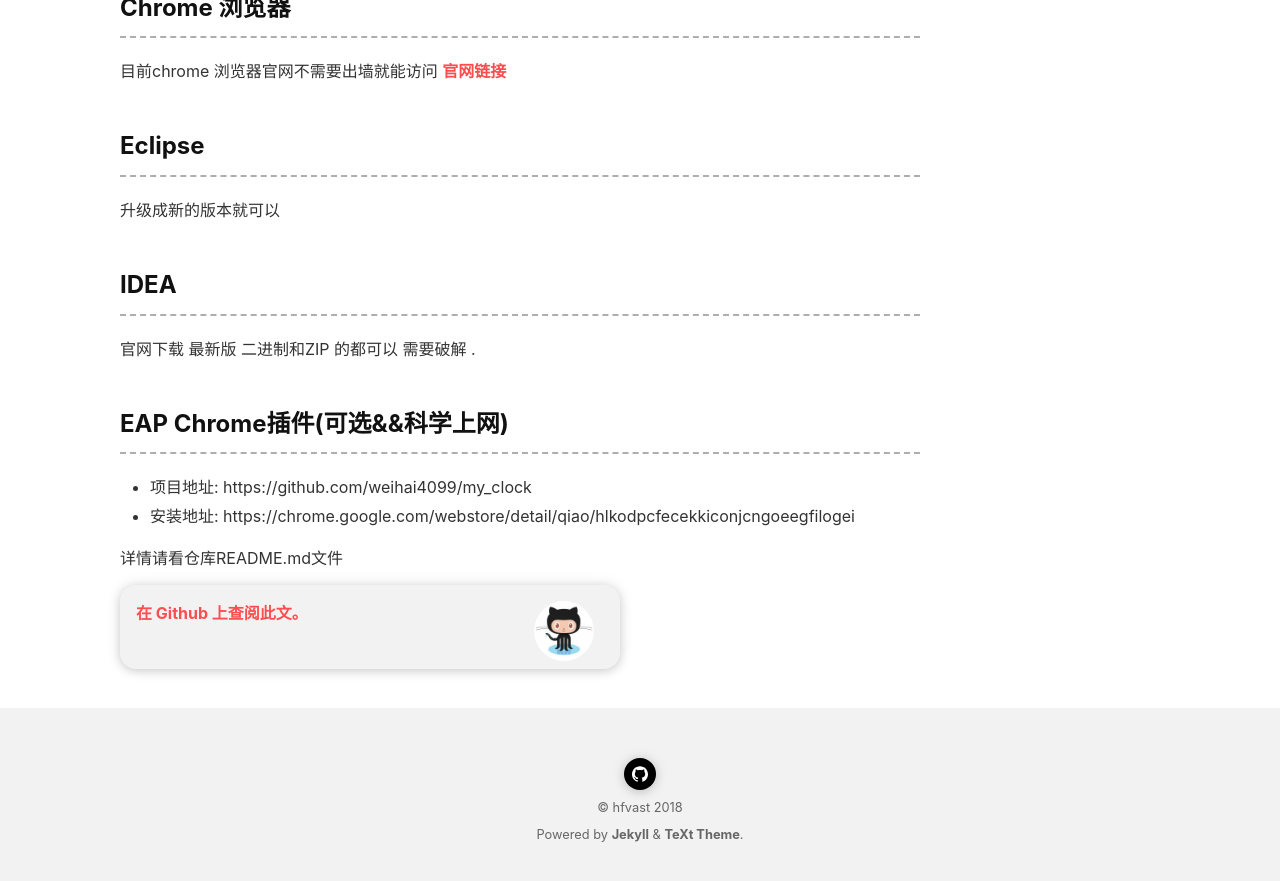
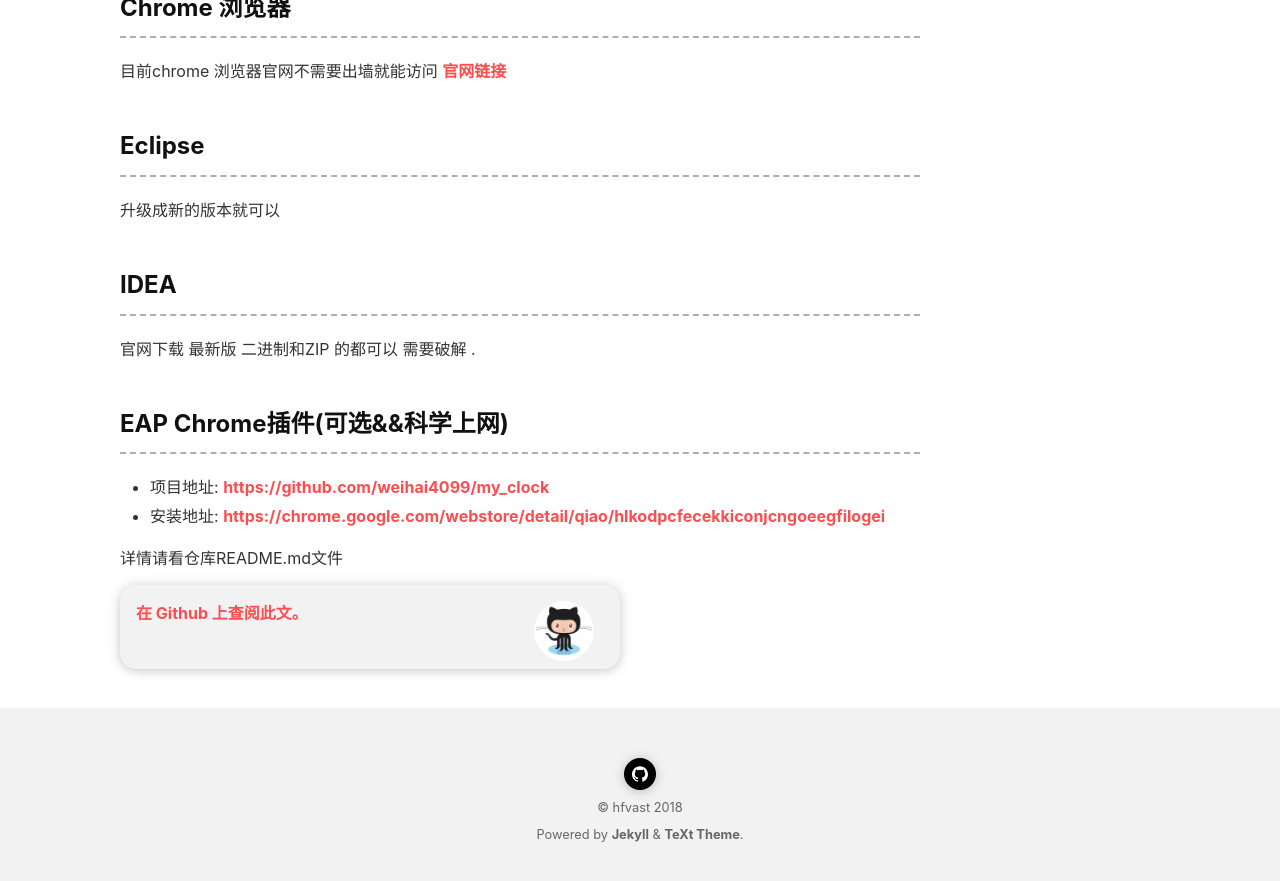
Before and after one commit to FireLee1413/hfvast.github.io, a Jekyll site: the page built from _posts/2018-01-24-eap使用(2)-工具安装.md, in a window 1280 px wide and 900 px high, scrolled down 2584 px. Shown: the top 881 px of the window. Built offline with Jekyll 4.4.1, drawn with Linux system fonts in a browser that asks for light colours; nearby versions of some CDN libraries; comment, search, counter and statistics services are not loaded; part of the change alters nothing that is shown.

Commit message:
超链接

```diff
--- a/_posts/2018-01-24-eap使用(2)-工具安装.md
+++ b/_posts/2018-01-24-eap使用(2)-工具安装.md
@@ -118,7 +118,7 @@ eap项目所有的请求 都是受spring security 所管理 ,在进行测试的
 
 ## EAP Chrome插件(可选&&科学上网)
 
-* 项目地址: https://github.com/weihai4099/my_clock
-* 安装地址: https://chrome.google.com/webstore/detail/qiao/hlkodpcfecekkiconjcngoeegfilogei
+* 项目地址: [https://github.com/weihai4099/my_clock](https://github.com/weihai4099/my_clock)
+* 安装地址: [https://chrome.google.com/webstore/detail/qiao/hlkodpcfecekkiconjcngoeegfilogei](https://chrome.google.com/webstore/detail/qiao/hlkodpcfecekkiconjcngoeegfilogei)
 
 详情请看仓库README.md文件
```
